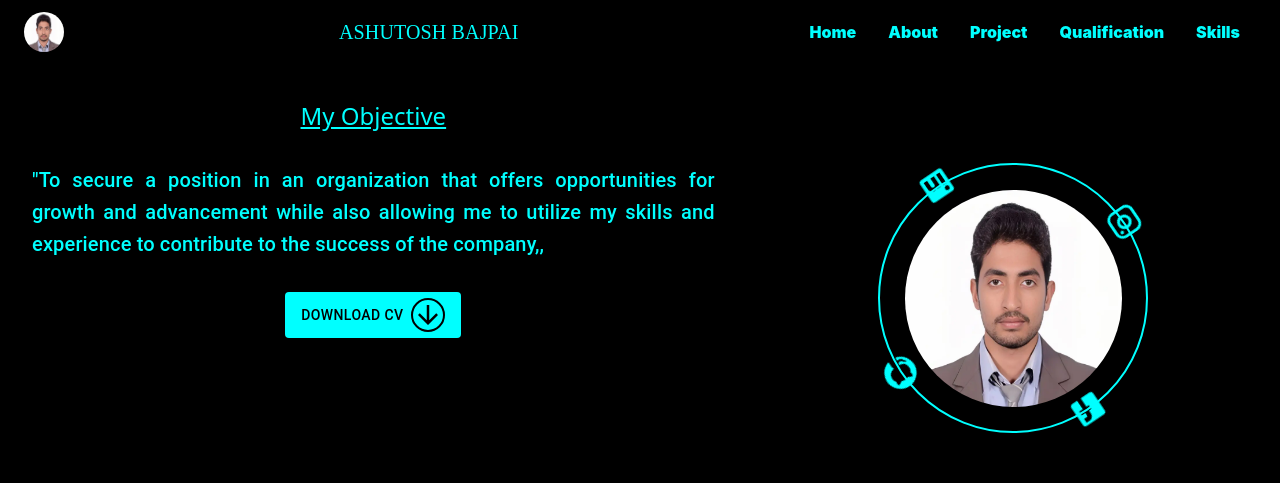
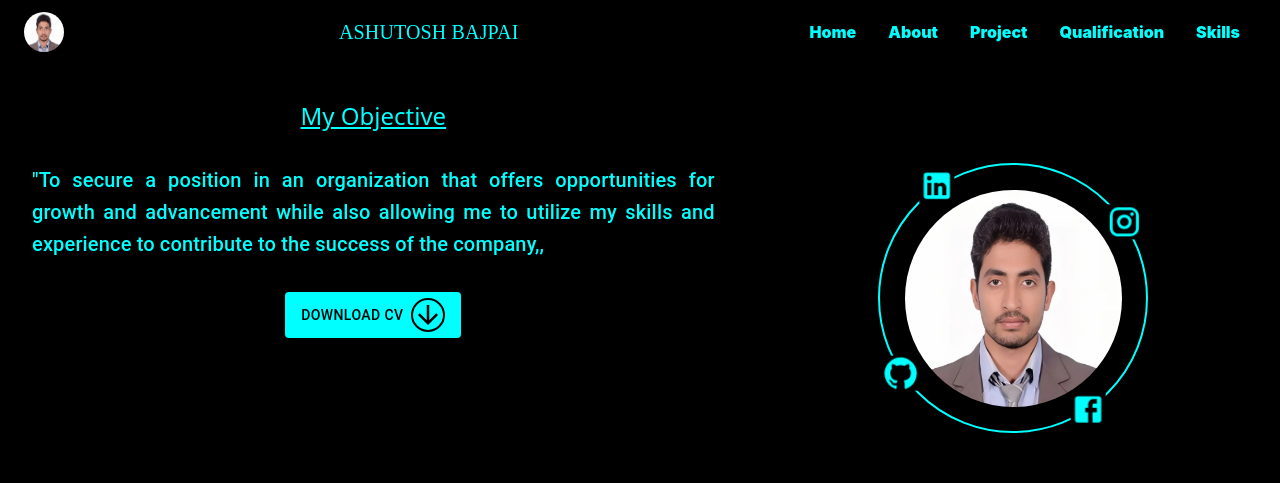
Before and after one commit to ashuBajpai999/portfolio, a React (Create React App) app: page / in a window 1280 px wide. Shown: the top 483 px of the page. Built offline with nearby package versions, Linux system fonts and the light colour scheme.

Commit message:
fix improvements

```diff
--- a/src/App.css
+++ b/src/App.css
@@ -89,108 +89,6 @@
   hyphens: auto;
 }
 
-/*Orbitor CSS Start*/
-
-.orbit {
-  display: grid;
-  align-items: center;
-  min-height: 400px;
-}
-
-.center-container {
-  position: relative; /* Allows for absolute positioning within */
-  justify-content: center;
-}
-
-/* Central body */
-.center-circle {
-  width: 217px; /* Diameter of the inner circle */
-  height: 217px;
-  border-radius: 50%; /* Creates the circle shape */
-}
-
-/* Orbit ring (outer circle) */
-.orbit-ring {
-  width: 270px; /* Diameter of the outer orbit */
-  height: 270px;
-  border: 2px solid aqua; /* Creates the thin line for the orbit */
-  border-radius: 50%; /* Ensures the outer circle is round */
-  position: absolute; /* Absolute positioning within the container */
-  top: -27px;
-  /* left: -27px; */
-}
-
-.orbit1-circle {
-  position: absolute;
-  animation: orbit1 15s infinite linear; /* Orbit animation */
-  left: 115px;
-  top: 115px;
-}
-
-.orbit2-circle {
-  position: absolute;
-  animation: orbit2 15s infinite linear; /* Orbit animation */
-  left: 115px;
-  top: 115px;
-}
-
-.orbit3-circle {
-  position: absolute;
-  animation: orbit3 15s infinite linear; /* Orbit animation */
-  left: 115px;
-  top: 115px;
-}
-
-.orbit4-circle {
-  position: absolute;
-  animation: orbit4 15s infinite linear; /* Orbit animation */
-  left: 115px;
-  top: 115px;
-}
-
-/* Animation for orbiting */
-@keyframes orbit1 {
-  from {
-    transform: rotate(0deg) translateX(135px);
-  }
-
-  to {
-    transform: rotate(360deg) translateX(135px);
-  }
-}
-
-@keyframes orbit2 {
-  from {
-    transform: rotate(0deg) translateY(-135px);
-  }
-
-  to {
-    transform: rotate(360deg) translateY(-135px);
-  }
-}
-
-@keyframes orbit3 {
-  from {
-    transform: rotate(0deg) translateX(-135px);
-  }
-
-  to {
-    transform: rotate(360deg) translateX(-135px);
-  }
-}
-
-@keyframes orbit4 {
-  from {
-    transform: rotate(0deg) translateY(135px);
-  }
-
-  to {
-    transform: rotate(360deg) translateY(135px);
-  }
-}
-
-/*Orbitor CSS End*/
-
 .decorative {
   margin: 0px 14px 0px 14px !important;
   text-align: start !important;
--- /dev/null
+++ b/src/Assets/CSS/Home.css
@@ -0,0 +1,105 @@
+/*Orbitor CSS Start*/
+
+.orbit {
+  display: grid;
+  align-items: center;
+  min-height: 400px;
+}
+
+.center-container {
+  position: relative; /* Allows for absolute positioning within */
+  justify-content: center;
+}
+
+/* Central body */
+.center-circle {
+  width: 217px; /* Diameter of the inner circle */
+  height: 217px;
+  border-radius: 50%; /* Creates the circle shape */
+}
+
+/* Orbit ring (outer circle) */
+.orbit-ring {
+  width: 270px; /* Diameter of the outer orbit */
+  height: 270px;
+  border: 2px solid aqua; /* Creates the thin line for the orbit */
+  border-radius: 50%; /* Ensures the outer circle is round */
+  position: absolute; /* Absolute positioning within the container */
+  top: -27px;
+}
+
+.orbit1-circle,
+.orbit2-circle,
+.orbit3-circle,
+.orbit4-circle {
+  position: absolute;
+  left: 115px;
+  top: 115px;
+  background: black;
+}
+
+.orbit1-circle {
+  animation: orbit1 15s infinite linear; /* Orbit animation */
+}
+
+.orbit2-circle {
+  animation: orbit2 15s infinite linear; /* Orbit animation */
+}
+
+.orbit3-circle {
+  animation: orbit3 15s infinite linear; /* Orbit animation */
+}
+
+.orbit4-circle {
+  animation: orbit4 15s infinite linear; /* Orbit animation */
+}
+
+/* Animation for orbiting */
+@keyframes orbit1 {
+  from {
+    transform: rotate(0deg) translateX(135px);
+  }
+
+  to {
+    transform: rotate(360deg) translateX(135px) rotate(-360deg);
+  }
+}
+
+@keyframes orbit2 {
+  from {
+    transform: rotate(0deg) translateY(-135px) rotate(0deg);
+  }
+
+  to {
+    transform: rotate(360deg) translateY(-135px) rotate(-360deg);
+  }
+}
+
+@keyframes orbit3 {
+  from {
+    transform: rotate(0deg) translateX(-135px);
+  }
+
+  to {
+    transform: rotate(360deg) translateX(-135px) rotate(-360deg);
+  }
+}
+
+@keyframes orbit4 {
+  from {
+    transform: rotate(0deg) translateY(135px);
+  }
+
+  to {
+    transform: rotate(360deg) translateY(135px) rotate(-360deg);
+  }
+}
+
+.orbit-ring:hover .orbit1-circle,
+.orbit-ring:hover .orbit2-circle,
+.orbit-ring:hover .orbit3-circle,
+.orbit-ring:hover .orbit4-circle {
+  animation-play-state: paused;
+}
+
+/*Orbitor CSS End*/
--- a/src/Components/Footer.js
+++ b/src/Components/Footer.js
@@ -2,10 +2,10 @@ import { Mail, WhatsApp } from "@mui/icons-material";
 import GitHubIcon from "@mui/icons-material/GitHub";
 import LinkedInIcon from "@mui/icons-material/LinkedIn";
 import { Divider, Grid, Link } from "@mui/material";
-import React, { useState } from "react";
+import { useState } from "react";
 import "../App.css";
+import "../Assets/CSS/Footer.css";
 import ModelPopup from "./ModelPopup";
-import "../Assets/CSS/Footer.css";
 
 const Footer = () => {
   const [open, setOpen] = useState(false);
--- a/src/Modules/Home.js
+++ b/src/Modules/Home.js
@@ -8,6 +8,7 @@ import { getDownloadURL, ref } from "firebase/storage";
 import "../App.css";
 import { storage } from "../Components/Firebase";
 import img from "../image/ashutosh.webp";
+import "../Assets/CSS/Home.css";
 
 const Home = () => {
   const handleClick = (icon) => {
@@ -143,7 +144,7 @@ const Home = () => {
             />
           </Grid>
           <Grid item className="center-circle-avtar">
-            <img className="center-circle" src={img} alt="ashutosh.jpg"/>
+            <img className="center-circle" src={img} alt="ashutosh.jpg" />
           </Grid>
         </Grid>
       </Grid>
```
